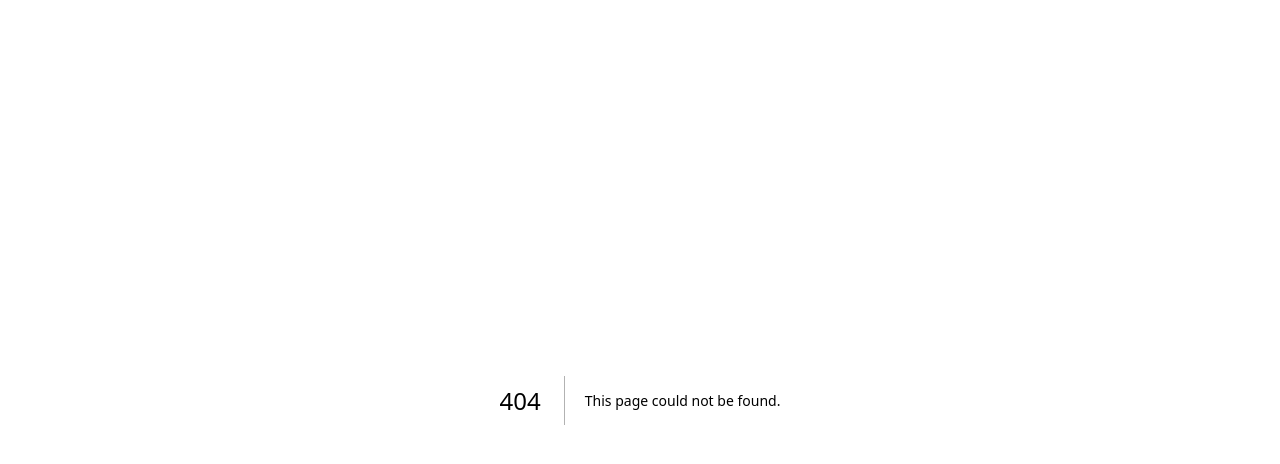
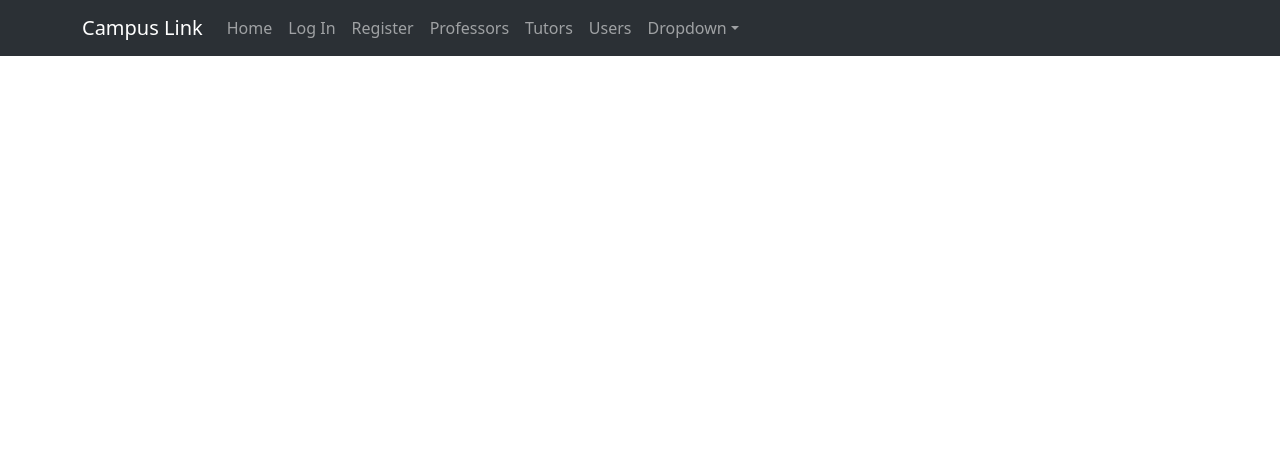
Before and after one commit to sarkr72/campus-link, a Next.js app: page /pages/home in a window 1280 px wide. Before the commit this address had no page. Shown: the top 464 px of the page. Built offline with nearby package versions, Linux system fonts and the light colour scheme.

Commit message:
created navbar and links to all pages

```diff
--- a/app/components/Header.jsx
+++ b/app/components/Header.jsx
@@ -0,0 +1,41 @@
+// Import necessary dependencies
+"use client";
+
+import Container from 'react-bootstrap/Container';
+import Nav from 'react-bootstrap/Nav';
+import Navbar from 'react-bootstrap/Navbar';
+import NavDropdown from 'react-bootstrap/NavDropdown';
+
+function Header() {
+  return (
+    <Navbar bg="primary" data-bs-theme="dark" expand="lg" className="bg-body-tertiary">
+      <Container>
+        <Navbar.Brand href="#home">Campus Link</Navbar.Brand>
+        <Navbar.Toggle aria-controls="basic-navbar-nav" />
+        <Navbar.Collapse id="basic-navbar-nav">
+          <Nav className="me-auto">
+            <Nav.Link href="/pages/home">Home</Nav.Link>
+            <Nav.Link href="/pages/logIn">Log In</Nav.Link>
+            <Nav.Link href="/pages/register">Register</Nav.Link>
+            <Nav.Link href="/pages/professors">Professors</Nav.Link>
+            <Nav.Link href="/pages/tutors">Tutors</Nav.Link>
+            <Nav.Link href="/pages/users">Users</Nav.Link>
+            <NavDropdown title="Dropdown" id="basic-nav-dropdown">
+              <NavDropdown.Item href="#action/3.1">Action</NavDropdown.Item>
+              <NavDropdown.Item href="#action/3.2">
+                Another action
+              </NavDropdown.Item>
+              <NavDropdown.Item href="#action/3.3">Something</NavDropdown.Item>
+              <NavDropdown.Divider />
+              <NavDropdown.Item href="#action/3.4">
+                Separated link
+              </NavDropdown.Item>
+            </NavDropdown>
+          </Nav>
+        </Navbar.Collapse>
+      </Container>
+    </Navbar>
+  );
+}
+
+export default Header;
--- a/app/globals.css
+++ b/app/globals.css
@@ -105,3 +105,7 @@
     color-scheme: dark;
   }
 }
+
+.navbar-custom {
+  background-color: lightblue;
+}
--- a/app/layout.js
+++ b/app/layout.js
@@ -1,6 +1,7 @@
 import { Inter } from "next/font/google";
 // import "./globals.css";
 import 'bootstrap/dist/css/bootstrap.min.css';
+import Header from './components/Header'
 
 const inter = Inter({ subsets: ["latin"] });
 
@@ -9,10 +10,25 @@
   description: "Generated by create next app",
 };
 
+/*
 export default function RootLayout({ children }) {
   return (
     <html lang="en">
       <body className={inter.className}>{children}</body>
     </html>
   );
+
 }
+*/
+const RootLayout = ({ children }) => {
+  return (
+    <html lang="en">
+      <body>
+        <Header />
+        {children}
+      </body>
+    </html>
+  );
+};
+
+export default RootLayout;
--- a/app/page.js
+++ b/app/page.js
@@ -13,7 +13,8 @@
       {console.log("ssss", users)}
       {/* <Button variant="primary">Primary Button</Button> */}
       <p></p>
-      {/* <Link href="/pages/logIn">go to login</Link> */}
+      {<Link href="/pages/logIn">go to login</Link>}
+      <Link href="/pages/home">go to homepage</Link>
     </div>
   );
 }
--- a/package.json
+++ b/package.json
@@ -9,7 +9,9 @@
     "lint": "next lint"
   },
   "dependencies": {
+    "@aws-amplify/ui-react": "^6.1.3",
     "@prisma/client": "^5.9.1",
+    "aws-amplify": "^6.0.16",
     "body-parser": "^1.20.2",
     "bootstrap": "^5.3.2",
     "mysql": "^2.18.1",
```
Also changed, not shown: app/pages/home/page.jsx (added, +10 -0 lines), 1 other file (tests, documents, lock files or other folders).
